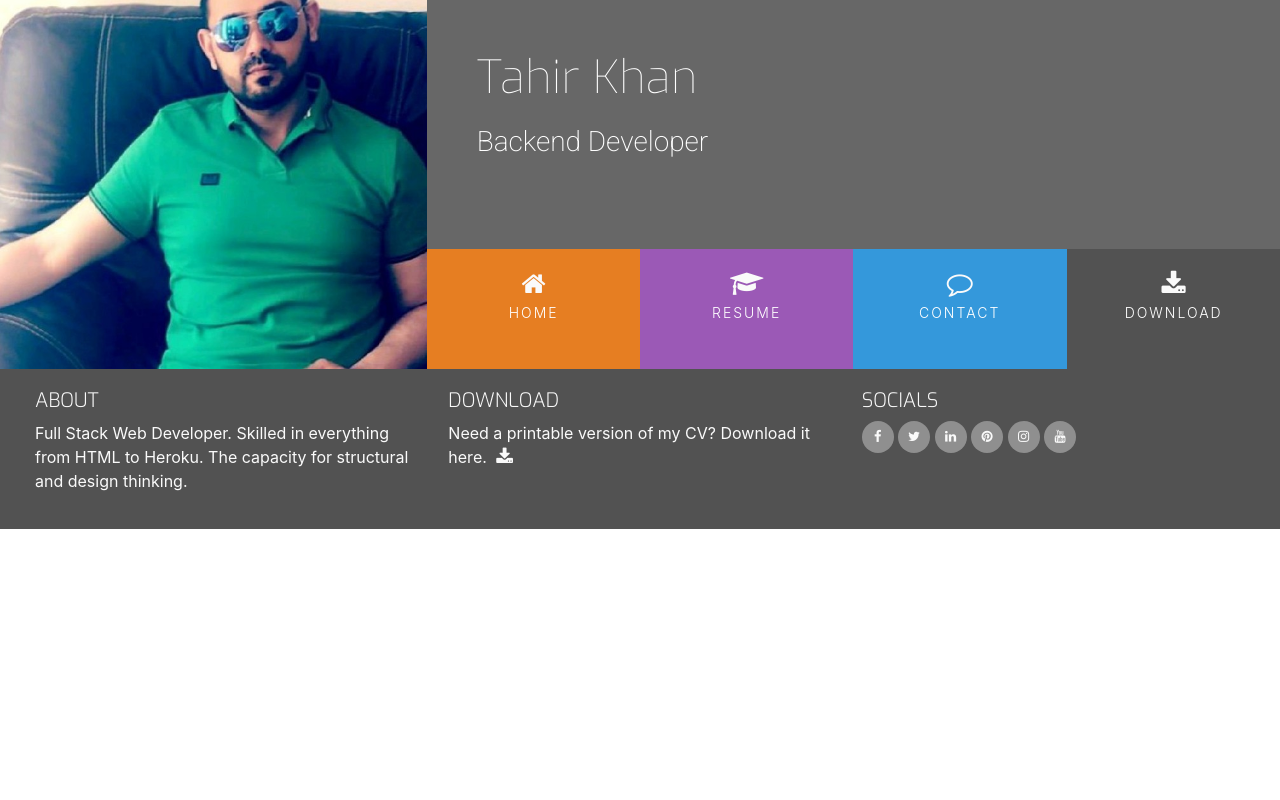
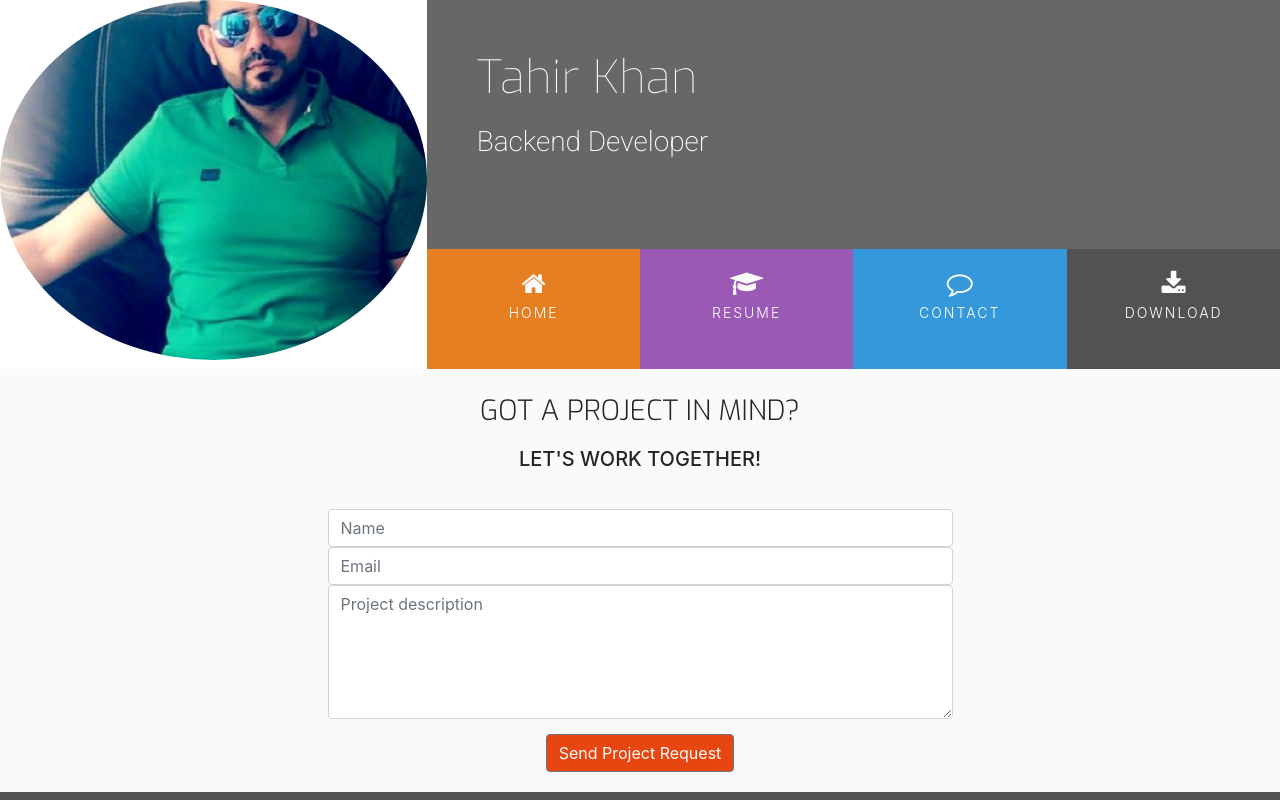
Before and after one commit to Tahir-khan007/Resume, a plain HTML site: page contact.html in a window 1280 px wide. Shown: the top 800 px of the page. Drawn offline with nearby package versions, Linux system fonts and the light colour scheme.

Commit message:
created contact page & added Nav links

```diff
--- a/assets/CSS/style.css
+++ b/assets/CSS/style.css
@@ -16,6 +16,10 @@
 
 .bg-color-work-history {
     background-color: #9b59b6;
+}
+
+.bg-color-contact {
+    background-color: #fafafa;
 }
 
 .ui-menu-color-home {
@@ -91,6 +95,9 @@ header {
     background-repeat: no-repeat;
     background-size: cover;
     min-height: 360px;
+    width: 200px;
+    height: 200px;
+    border-radius: 50%;
     transition: all .5s ease-in-out;
     -moz-transition: all .5s ease-in-out;
     -webkit-transition: all .5s ease-in-out;
@@ -334,3 +341,36 @@ footer {
 .history-items {
     margin-bottom: 30px;
 }
+
+/* ----------------------------------------Contact Form */
+
+.contact-heading {
+    font-family: "Exo", sans-serif;
+    font-weight: 300;
+    margin-top: 25px;
+    margin-bottom: 20px;
+}
+
+.center-form {
+    padding-top: 10px;
+    margin: 0 auto;
+    max-width: 70%;
+}
+
+button[type="submit"] {
+    margin-top: 15px;
+    margin-bottom: 20px;
+    color: #fafafa;
+    background-color: #e84610;
+}
+
+/* ----------------------------------------Media Queries */
+
+@media(min-width: 992px) {
+    .center-form {
+        padding-top: 30px;
+        min-height: 240px;
+        margin: 0 auto;
+        max-width: 50%;
+    }
+}
--- a/contact.html
+++ b/contact.html
@@ -26,13 +26,13 @@
                         <div class="col">
                             <ul id="nav" class="list-inline menucontainer">
                                 <li class="col-6 col-sm-3 ui-menu-color-home list-inline-item menuitem">
-                                    <a href="#" class="hvr-sweep-to-bottom">
+                                    <a href="index.html" class="hvr-sweep-to-bottom">
                                         <i class="fa fa-home" aria-hidden="true"></i>
                                         <span>Home</span>
                                     </a>
                                 </li>
                                 <li class="col-6 col-sm-3 ui-menu-color-resume list-inline-item menuitem">
-                                    <a href="#" class="hvr-sweep-to-bottom">
+                                    <a href="resume.html" class="hvr-sweep-to-bottom">
                                         <i class="fa fa-graduation-cap" aria-hidden="true"></i>
                                         <span>Resume</span>
                                     </a>
@@ -44,7 +44,7 @@
                                     </a>
                                 </li>
                                 <li class="col-6 col-sm-3 ui-menu-color-download list-inline-item menuitem">
-                                    <a href="#" class="hvr-sweep-to-bottom">
+                                    <a href="download.html" class="hvr-sweep-to-bottom">
                                         <i class="fa fa-download" aria-hidden="true"></i>
                                         <span>Download</span>
                                     </a>
@@ -56,7 +56,27 @@
                 </div>
             </div>
         </header>
-        <section>
+        <section class="container-fluid">
+            <div class="row bg-color-contact">
+                <div class="col">
+                    <h3 class="contact-heading uppercase text-center">Got a project in mind?</h3>
+                    <h5 class="uppercase text-center">Let's work together!</h5>
+
+                    <div class="center-form">
+                        <form>
+                            <input type="text" name="name" id="fullname" class="form-control" placeholder="Name" required />
+                            <input type="email" name="email" id="emailaddress" class="form-control" placeholder="Email" required />
+                            <textarea rows="5" name="projectsummary" id="projectsummary" class="form-control" placeholder="Project description" required></textarea>
+                            <div class="form-row text-center">
+                                <div class="col">
+                                    <button type="submit" class="btn btn-secondary">Send Project Request</button>
+                                </div>
+                            </div>
+                        </form>
+                    </div>
+
+                </div>
+            </div>
 
         </section>
 
```
Also changed, not shown: index.html (+3 -3 lines), resume.html (+2 -2 lines).
